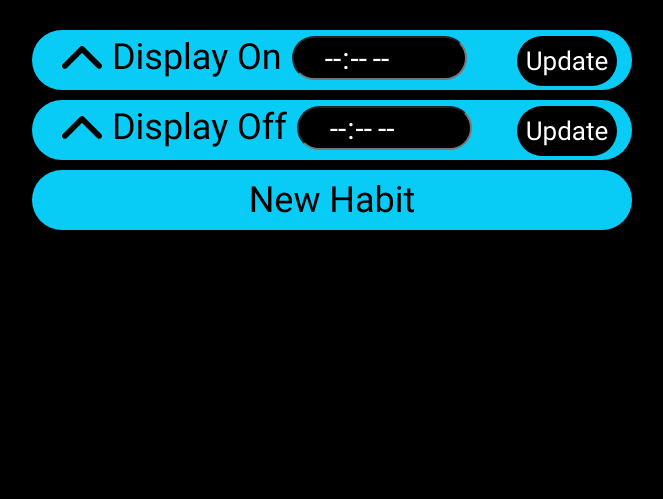
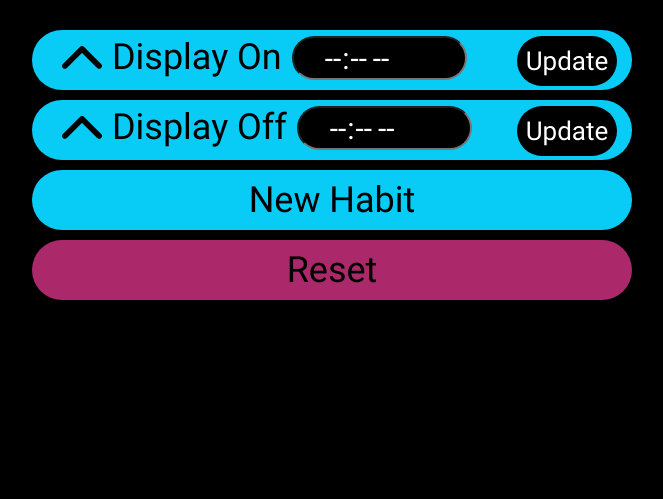
Before and after one commit to FutureNathan/Habit-Calendar, a Flask app: template templates/index.html in a window 1280 px wide; the page is wider, and only the part inside the window is pictured. Shown: the part 210-709 px from the top of that part, without its empty margins (216-879 px from the left). Run offline with Flask 2, Linux system fonts and the light colour scheme; the template is opened without the code that fills it, so the values that code supplies are empty; some libraries are stand-ins or nearby versions.

Commit message:
reset button for default reset

```diff
--- a/app.py
+++ b/app.py
@@ -143,6 +143,14 @@ def renameTask():
         print(e)
         return "0"
 
+@app.route('/reset-db')
+def RESETDB():
+    try:
+        db.resetDB()
+        return "1"
+    except Exception as e:
+        print(e)
+        return "0"
 
 def displaySchedule():
     schedule.clear()
--- a/calendarDatabase.py
+++ b/calendarDatabase.py
@@ -196,3 +196,8 @@ class Calendar:
                 q = q + ","
             q = q + i +"=" + str(data[i])
         return q
+
+    def resetDB(self):
+        tables = self.getTableNames()
+        for table in tables:
+            self.deleteCalander(table)
--- a/static/css/modal-style.css
+++ b/static/css/modal-style.css
@@ -42,6 +42,7 @@
     font-size: 25px;
     color: #000;
     margin-bottom: 5px;
+    background-color: rgb(0, 0, 0);
   }
 
   .text-box{
@@ -62,7 +63,7 @@
 
     font-family: Roboto;
     font-size: 36px;
-    background-color: rgb(0, 0, 0);
+    /* background-color: rgb(0, 0, 0); */
     border: none;
     color: rgb(255, 255, 255);
     text-align: center;
--- a/static/css/settings-style.css
+++ b/static/css/settings-style.css
@@ -20,8 +20,6 @@
     margin-bottom: 10px;
     font-family: Roboto;
     font-size: 36px;
-
-
   }
 
 .leftof-menu{
@@ -117,3 +115,7 @@
     appearance: none;
     margin: -10px;
   }
+
+  .reset {
+    background-color: #AB296B;
+  }
--- a/static/js/settings-control.js
+++ b/static/js/settings-control.js
@@ -177,3 +177,25 @@ function changeDisplayOff(){
         //window.location.replace("/?curr="+ (num_calanders));
     });
 }
+
+var Resetmodal = document.getElementById("reset-modal");
+var Resetbtn = document.getElementById("reset-button-modal");
+
+Resetbtn.onclick = function() {
+    Resetmodal.style.display = "block";
+}
+
+function exitReset(){
+    Resetmodal.style.display = "none";
+}
+
+function ResetDb(){
+    console.log("reset")
+    var req = "/reset-db";
+    $.get(req, function (data, status) {
+        console.log("server Ret:" + data)
+        //window.location.replace("/?curr="+ (num_calanders));
+        window.location.replace("/?curr="+ (num_calanders));
+        window.location.reload(true);
+    });
+}
--- a/templates/index.html
+++ b/templates/index.html
@@ -94,7 +94,7 @@
 
         function next(){
             console.log("total:" +  num_calanders +" current: "+  current_calander);
-            if(scroll_state == 0){
+            if(scroll_state == 0 && num_calanders >1){
                 console.log("scroll")
                 if(current_calander < num_calanders){
                     current_calander = current_calander + 1;
@@ -105,6 +105,7 @@
                     document.getElementById("subtitle").innerHTML = name_sp;
                     document.getElementById('settings-form').style.display ='none'
                     console.log("after" + current_calander)
+                    if(num_calanders>1)
                         current_calander = current_calander + 1;
                 }
                 else if(current_calander === num_calanders){
@@ -116,6 +117,7 @@
                     document.getElementById("subtitle").innerHTML = name_sp;
                     document.getElementById('settings-form').style.display ='none'
                     console.log("after" + current_calander)
+                    if(num_calanders>1)
                         current_calander = current_calander + 1;
                 }
             }
@@ -204,12 +206,21 @@
 
 
         <button id="new-habit-modal" class="menu-box">New Habit</button>
+        <button id="reset-button-modal" class="menu-box reset">Reset</button>
+    </div>
+</div>
+    <div id="reset-modal" class="modal">
+        <div class="modal-content">
+        <div class="modal-body out">
+                <input  class= "text-box in" type="text" value="Are you sure you want to reset ?" disabled> <br>
+                <button class="save-btn in" onclick="exitReset()" >cancel</button>
+                <button class="save-btn reset" onclick="ResetDb()" >Reset</button>
+        </div>
 
         </div>
     </div>
+
     <div id="rename" class="modal">
-
-    <!-- Modal content -->
         <div class="modal-content">
         <div class="modal-body out">
                 <input  class= "text-box in" type="text" id="rename_input" placeholder="Enter New Task"> <br>
@@ -221,8 +232,6 @@
     </div>
 
     <div id="myModal" class="modal">
-
-        <!-- Modal content -->
         <div class="modal-content">
 
           <div class="modal-body out">
```
Also changed, not shown: habit-calendar.db. Lines whose indentation alone changed are shown as unchanged.
